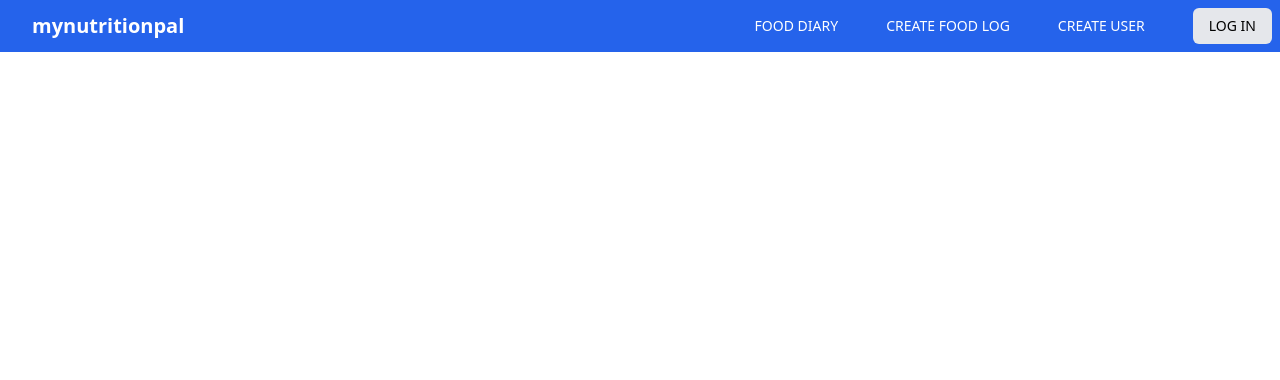
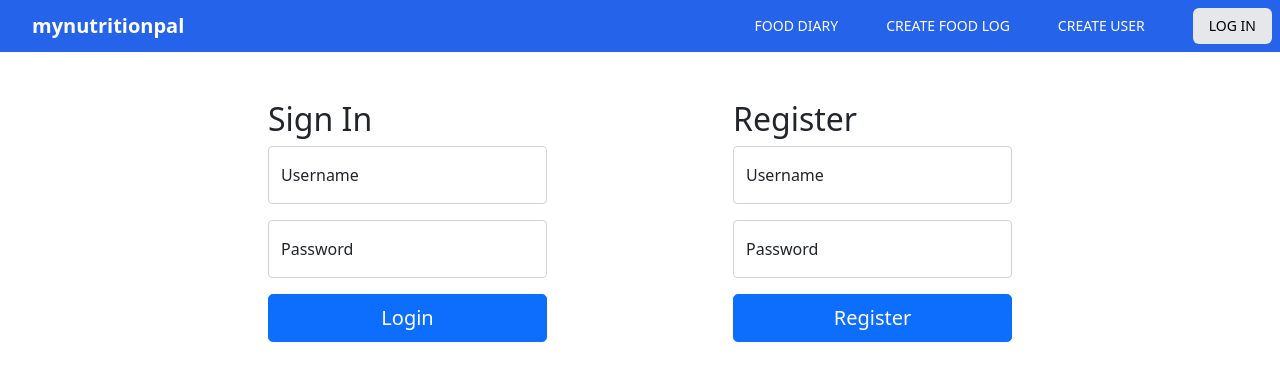
Before and after one commit to Stevenlin55/mynutritionpal, a React (Create React App) app: page /login in a window 1280 px wide. Shown: the top 380 px of the page. Built offline with nearby package versions, Linux system fonts and the light colour scheme.

Commit message:
added login features

```diff
--- a/src/App.js
+++ b/src/App.js
@@ -5,7 +5,9 @@ import Navbar from "./components/Navbar.js";
 import FoodDiary from "./components/FoodDiary.js";
 import EditFood from "./components/EditFood.js";
 import CreateFood from "./components/CreateFood.js";
-import CreateUser from "./components/CreateUser.js";
+import Login from "./components/Login.js";
+import Register from "./components/Register.js";
+
 
 export default function App() {
   return (
@@ -15,7 +17,8 @@ export default function App() {
       <Route path="/" exact component={FoodDiary} />
       <Route path="/edit/:id" component={EditFood} />
       <Route path="/create" component={CreateFood} />
-      <Route path="/user" component={CreateUser} />
+      <Route path="/user" component={Register} />
+      <Route path="/login" component={Login} />
       </div>
 
     </Router>
--- /dev/null
+++ b/src/components/Login.js
@@ -0,0 +1,82 @@
+import React, { useState } from "react";
+import axios from "axios";
+
+const Login = () => {
+  const [username, setUsername] = useState("");
+  const [password, setPassword] = useState("");
+
+  function onSubmit(e) {
+    e.preventDefault();
+    axios
+      .post("http://localhost:5000/users/login", { username, password })
+      .then((res) => console.log(res.data));
+  }
+
+  return (
+    <div>
+      <div id="login_register_bar">
+        <div className="container d-flex justify-content-evenly">
+          <div className="login w-25 mt-5">
+            <h2>Sign In</h2>
+            <form onSubmit={onSubmit}>
+              <div className="form-floating">
+                <input
+                  className="form-control mb-3"
+                  type="text"
+                  id="username_login"
+                  placeholder="Username"
+                  onChange = {(e) => setUsername(e.target.value)}
+                />
+                <label for="username_login">Username</label>
+              </div>
+              <div className="form-floating">
+                <input
+                  className="form-control mb-3"
+                  type="password"
+                  id="password_login"
+                  placeholder="password"
+                  onChange = {(e) => setPassword(e.target.value)}
+                />
+                <label for="password_login">Password</label>
+              </div>
+              <button
+                id="login_btn"
+                type="submit"
+                className="w-100 btn btn-lg btn-primary"
+              >
+                Login
+              </button>
+            </form>
+          </div>
+
+          <div className="register w-25 mt-5">
+            <h2>Register</h2>
+            <div className="form-floating">
+              <input
+                className="form-control mb-3"
+                type="text"
+                id="username_register"
+                placeholder="Username"
+              />
+              <label for="username_register">Username</label>
+            </div>
+            <div className="form-floating">
+              <input
+                className="form-control mb-3"
+                type="password"
+                id="password_register"
+                placeholder="password"
+              />
+              <label for="password_register">Password</label>
+            </div>
+            <button id="register_btn" className="w-100 btn btn-lg btn-primary">
+              Register
+            </button>
+          </div>
+        </div>
+      </div>
+    </div>
+  );
+};
+
+export default Login;
--- a/src/components/Navbar.js
+++ b/src/components/Navbar.js
@@ -28,12 +28,16 @@ const Navbar = () => {
               Create User
             </Link>
           </li>
+          <li className="cursor-pointer">
+            <Link className="text-white no-underline" to="/login">
               <button
                 type="button"
                 className="bg-gray-200 text-black rounded-md px-3 py-2 uppercase"
               >
                 Log In
               </button>
+            </Link>
+          </li>
         </ul>
 
         <div className="flex sm:hidden flex-1 justify-end">
--- a/src/components/CreateUser.js
+++ b/src/components/Register.js
@@ -1,7 +1,7 @@
 import React, { useState } from 'react';
 import axios from 'axios';
 
-const CreateUser = () => {
+const Register = () => {
     const [username, setUsername] = useState("");
 
     function onSubmit(e) {
@@ -40,4 +40,4 @@ const CreateUser = () => {
     );
 };
 
-export default CreateUser;
+export default Register;
```
Also changed, not shown: src/styles/login.css (added), src/styles/tailwind.css (renamed from src/tailwind.css), 1 other file (tests, documents, lock files or other folders). Lines whose indentation alone changed are shown as unchanged.
